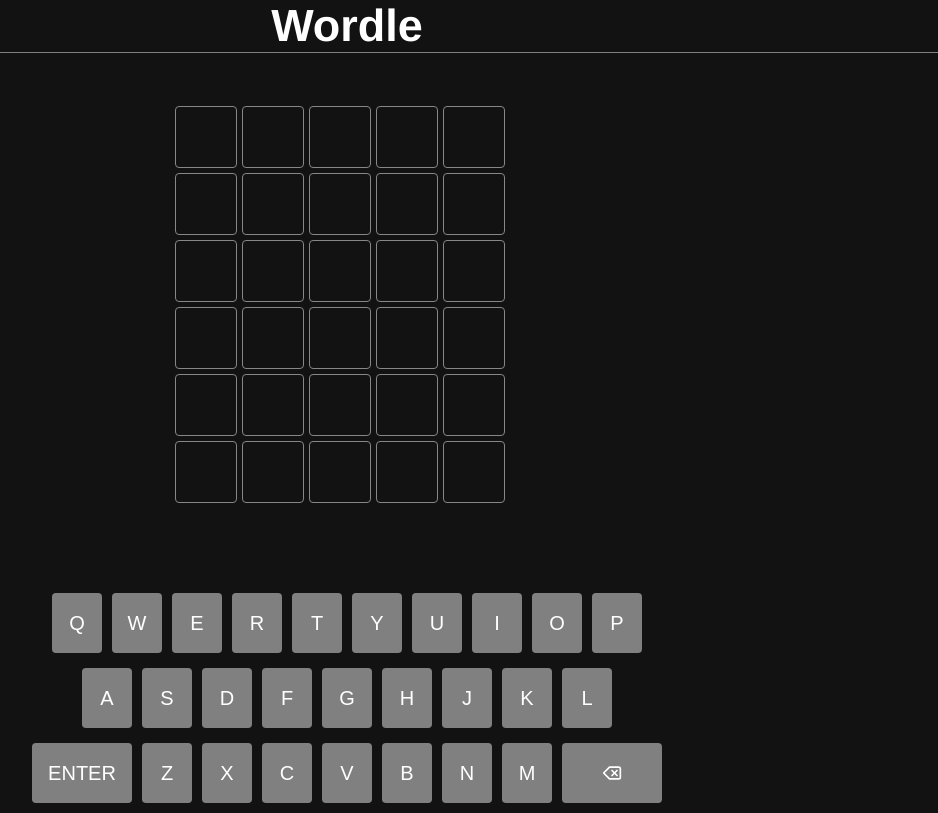
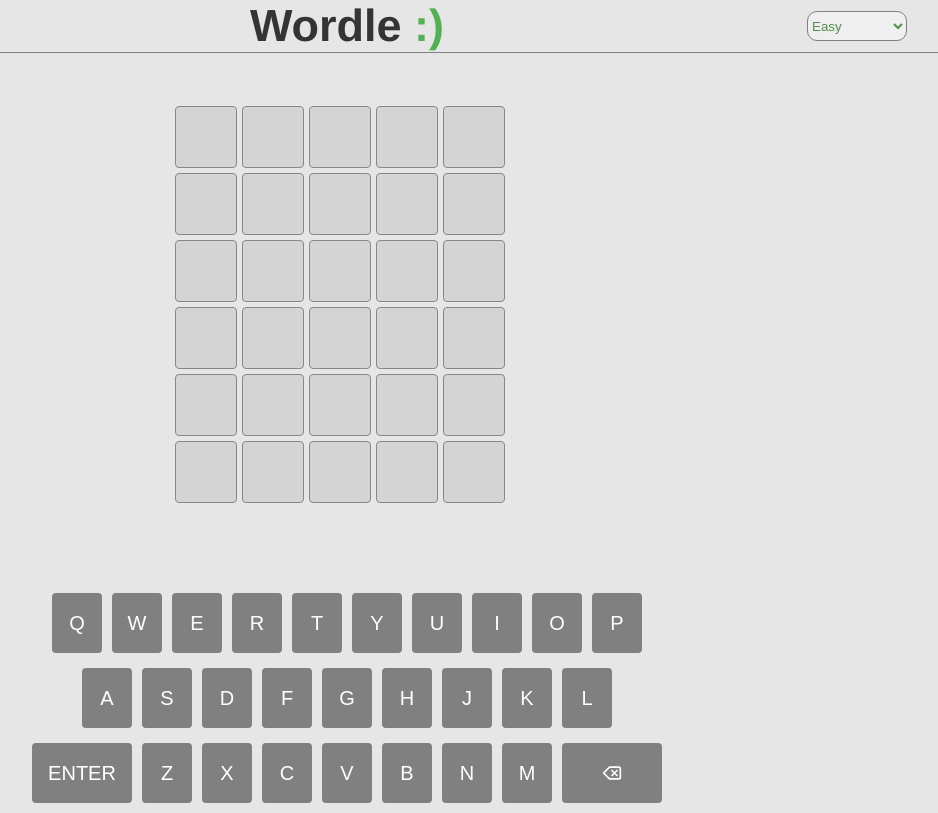
Before and after one commit to Boldi247/react-wordle, a React (Create React App) app: page / in a window 1280 px wide. Shown: the whole page, without its empty margins (293-1231 px from the left). Built offline with nearby package versions, Linux system fonts and the light colour scheme.

Commit message:
changes for the job fair

```diff
--- a/src/App.css
+++ b/src/App.css
@@ -11,7 +11,11 @@
 body {
   padding: 0%;
   margin: 0;
-  background-color: #121212;
+  background-color: #e6e6e6;
+}
+
+.title {
+  color: rgb(52, 52, 52);
 }
 
 nav {
@@ -21,6 +25,19 @@
   border-bottom: 1px solid grey;
   display: grid;
   place-items: center;
+  display: flex;
+  align-items: center;
+  justify-content: center;
+}
+
+.difficulty-select {
+  position: absolute;
+  right: 80px;
+  width: 100px;
+  height: 30px;
+  border: 1px solid grey;
+  border-radius: 10px;
+  color: #528d4e;
 }
 
 nav h1 {
@@ -60,18 +77,30 @@
   align-items: center;
   font-size: 36px;
   border-radius: 4px;
+  background-color: rgb(212, 212, 212);
+}
+
+.letter {
+  color: #3a393c ;
 }
 
 .correct {
   background-color: #528d4e;
+  color: white;
 }
 
 .almost {
   background-color: #b49f39;
+  color: white;
 }
 
 .error {
   background-color: #3a393c;
+  color: white;
+}
+
+.sonrisa-logo {
+  color: rgb(83, 177, 83)
 }
 
 .keyboard {
--- a/src/App.js
+++ b/src/App.js
@@ -6,8 +6,14 @@
 import Keyboard from './components/Keyboard';
 import { boardDefault, generateWordSet } from './Words';
 import GameOver from './components/GameOver';
+import React from "react";
 
 export const AppContext = createContext();
+
+export const DIFFICULTIES = {
+  EASY: "easy",
+  HARD: "hard",
+};
 
 function App() {
   const [board, setBoard] = useState(boardDefault);
@@ -20,13 +26,27 @@
     gameOver: false,
     win: false,
   });
+  const [difficulty, setDifficulty] = useState(DIFFICULTIES.EASY);
 
   useEffect(() => {
-    generateWordSet().then((words) => {
+    generateWordSet({difficulty}).then((words) => {
       setWordSet(words.wordSet);
       setCorrectWord(words.todaysWord);
     });
-  }, [])
+  }, [difficulty]);
+
+  useEffect(() => {
+    setBoard(boardDefault.map(row => [...row]));
+    setCurrAttempt({ attempt: 0, letterPos: 0 });
+    setDisabledLetters([]);
+    setWordNotFound(false);
+    setGameOver({ gameOver: false, win: false });
+
+    generateWordSet({difficulty}).then((words) => {
+      setWordSet(words.wordSet);
+      setCorrectWord(words.todaysWord);
+    });
+  }, [difficulty]);
 
   const onSelectLetter = (keyVal) => {
     if (currAttempt.letterPos > 4) return;
@@ -50,7 +70,6 @@
   const onEnter = () => {
     if (currAttempt.letterPos !== 5) return;
 
-    //unite the letters in the row to form a word
     let currWord = "";
     for (let i = 0; i < 5; i++) {
       currWord += board[currAttempt.attempt][i];
@@ -71,12 +90,21 @@
       setGameOver({ gameOver: true, win: false });
       return;
     }
-
   };
 
   return (
     <div className="App">
-      <nav><h1>Wordle</h1></nav>
+      <nav>
+        <h1 className='title'>Wordle <span className='sonrisa-logo'>:)</span></h1>
+        <select
+          className='difficulty-select'
+          value={difficulty}
+          onChange={(e) => setDifficulty(e.target.value)}
+        >
+          <option value={DIFFICULTIES.EASY}>Easy</option>
+          <option value={DIFFICULTIES.HARD}>Hard</option>
+        </select>
+      </nav>
       <AppContext.Provider value={{
         board,
         setBoard,
--- a/src/Words.js
+++ b/src/Words.js
@@ -1,4 +1,7 @@
 import wordBank from "../src/wordle-bank.txt"
+import selectionWords from "../src/selection-words.txt"
+import selectionWordsEasy from "../src/selection-words-easy.txt"
+import { DIFFICULTIES } from "./App";
 
 export const boardDefault = [
     ["", "", "", "", ""],
@@ -9,15 +12,24 @@
     ["", "", "", "", ""],
 ];
 
-export const generateWordSet = async () => {
+export const generateWordSet = async ({difficulty}) => {
     let wordSet;
     let todaysWord;
     await fetch(wordBank)
         .then((response) => response.text())
         .then((result) => {
             const wordArr = result.split("\n");
-            todaysWord = wordArr[Math.floor(Math.random() * wordArr.length)];
             wordSet = new Set(wordArr);
         });
+
+    const wordsByDifficulty = difficulty === DIFFICULTIES.EASY ? selectionWordsEasy : selectionWords;
+
+    await fetch(wordsByDifficulty)
+        .then((response) => response.text())
+        .then((result) => {
+            const wordArr = result.split("\n");
+            todaysWord = wordArr[Math.floor(Math.random() * wordArr.length)];
+        })
+
     return { wordSet, todaysWord };
 };
```
Also changed, not shown: src/selection-words-easy.txt (added), src/selection-words.txt (added), src/wordle-bank.txt.
